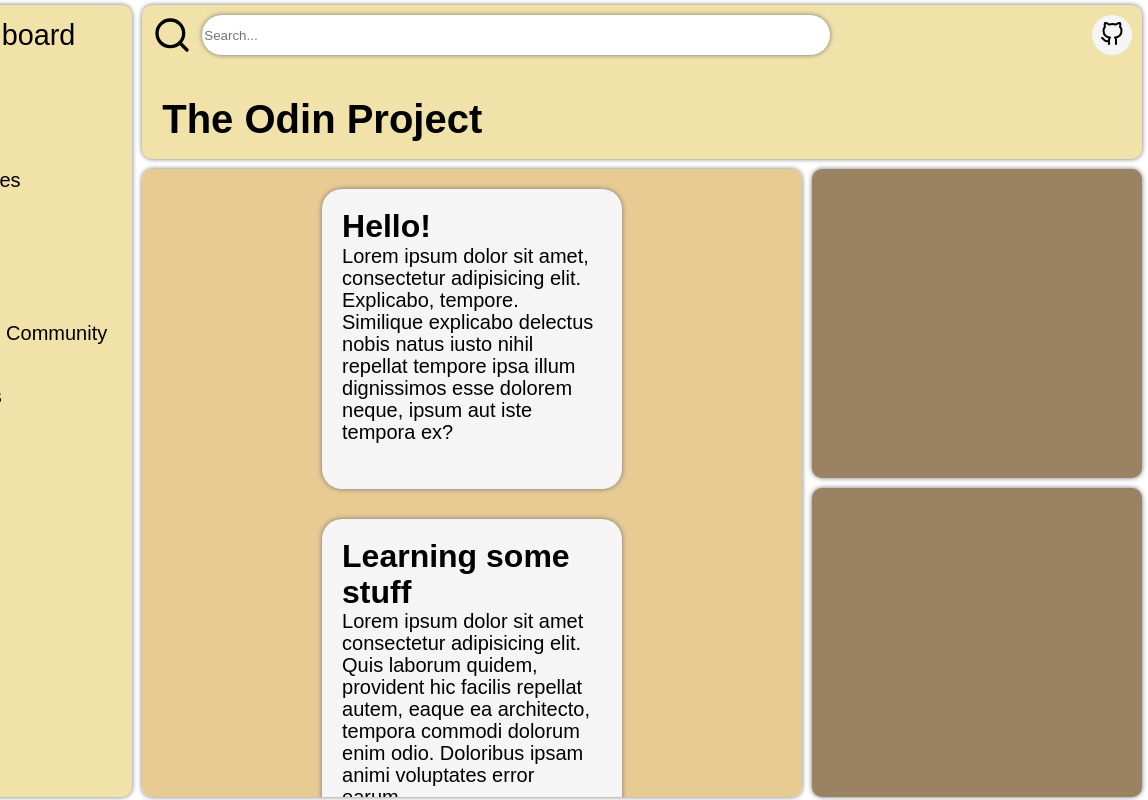
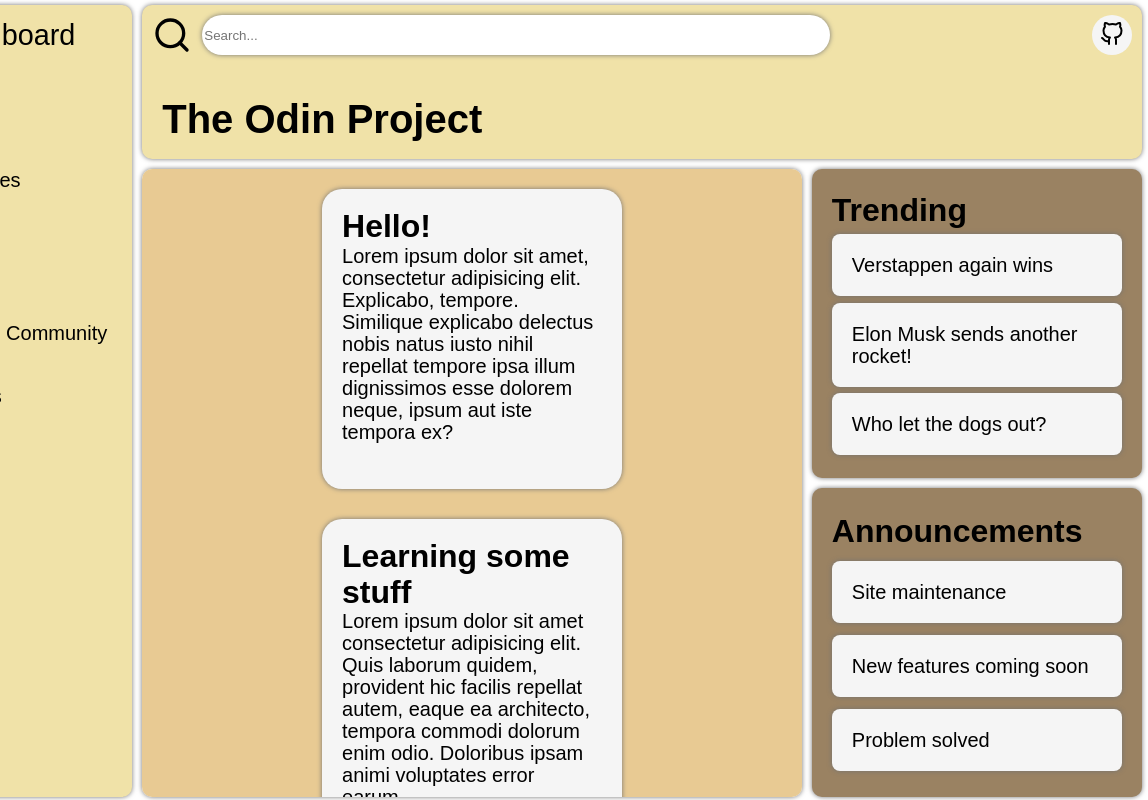
Before and after one commit to artur893/dashboard, a plain HTML site: page index.html in a window 1280 px wide. Shown: the whole page, 132-1280 px from the left. Drawn offline with Linux system fonts and the light colour scheme; a web font is replaced by a local one.

Commit message:
Add some content

```diff
--- a/index.html
+++ b/index.html
@@ -75,8 +75,18 @@
                 qui voluptate sint adipisci reprehenderit aperiam, ex fuga vitae inventore.
             </div>
         </div>
-        <div class="trending"></div>
-        <div class="announcements"></div>
+        <div class="trending">
+            <h3>Trending</h3>
+            <div class="somecontent">Verstappen again wins</div>
+            <div class="somecontent">Elon Musk sends another rocket!</div>
+            <div class="somecontent">Who let the dogs out?</div>
+        </div>
+        <div class="announcements">
+            <h3>Announcements</h3>
+            <div class="somecontent">Site maintenance</div>
+            <div class="somecontent">New features coming soon</div>
+            <div class="somecontent">Problem solved</div>
+        </div>
     </div>
 </body>
 
--- a/styles.css
+++ b/styles.css
@@ -72,7 +72,7 @@
 
 .btn:hover {
     transform: rotate(360deg) scale(1.2);
-    background-color: var(--col1);
+    background-color: var(--col3);
 }
 
 /*SIDEBAR*/
@@ -133,7 +133,7 @@
 
 }
 
-.somecontent>h3 {
+h3 {
     font-size: 32px;
     line-height: 1.1em;
     font-weight: 700;
@@ -147,6 +147,13 @@
     box-shadow: 0 0 5px var(--shadow);
     padding: 20px;
     line-height: 1.1em;
+    cursor: pointer;
+    transition: 1s;
+}
+
+.somecontent:hover {
+    transform: scale(1.05);
+    box-shadow: 0 0 10px black;
 }
 
 /*TRENDING*/
@@ -155,7 +162,15 @@
     background-color: var(--col1);
     box-shadow: 0 0 5px #737373;
     border-radius: 10px;
+    display: flex;
+    flex-direction: column;
+    justify-content: space-around;
+    padding: 20px;
 
+}
+
+.trending>.somecontent {
+    border-radius: 8px;
 }
 
 /*ANNOUNCEMENT*/
@@ -164,5 +179,12 @@
     background-color: var(--col1);
     box-shadow: 0 0 5px #737373;
     border-radius: 10px;
+    display: flex;
+    flex-direction: column;
+    justify-content: space-around;
+    padding: 20px;
+}
 
+.announcements>.somecontent {
+    border-radius: 8px;
 }
```
